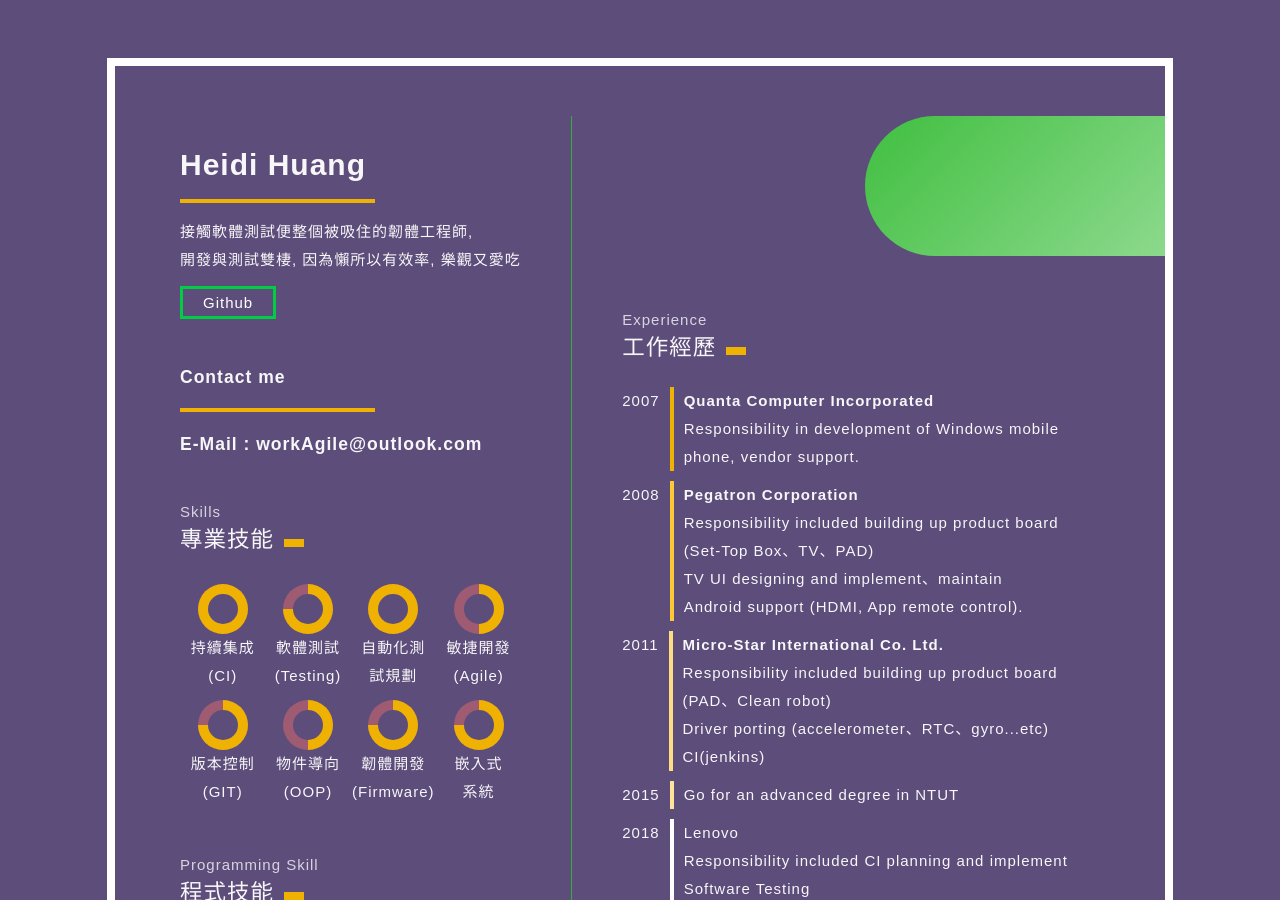
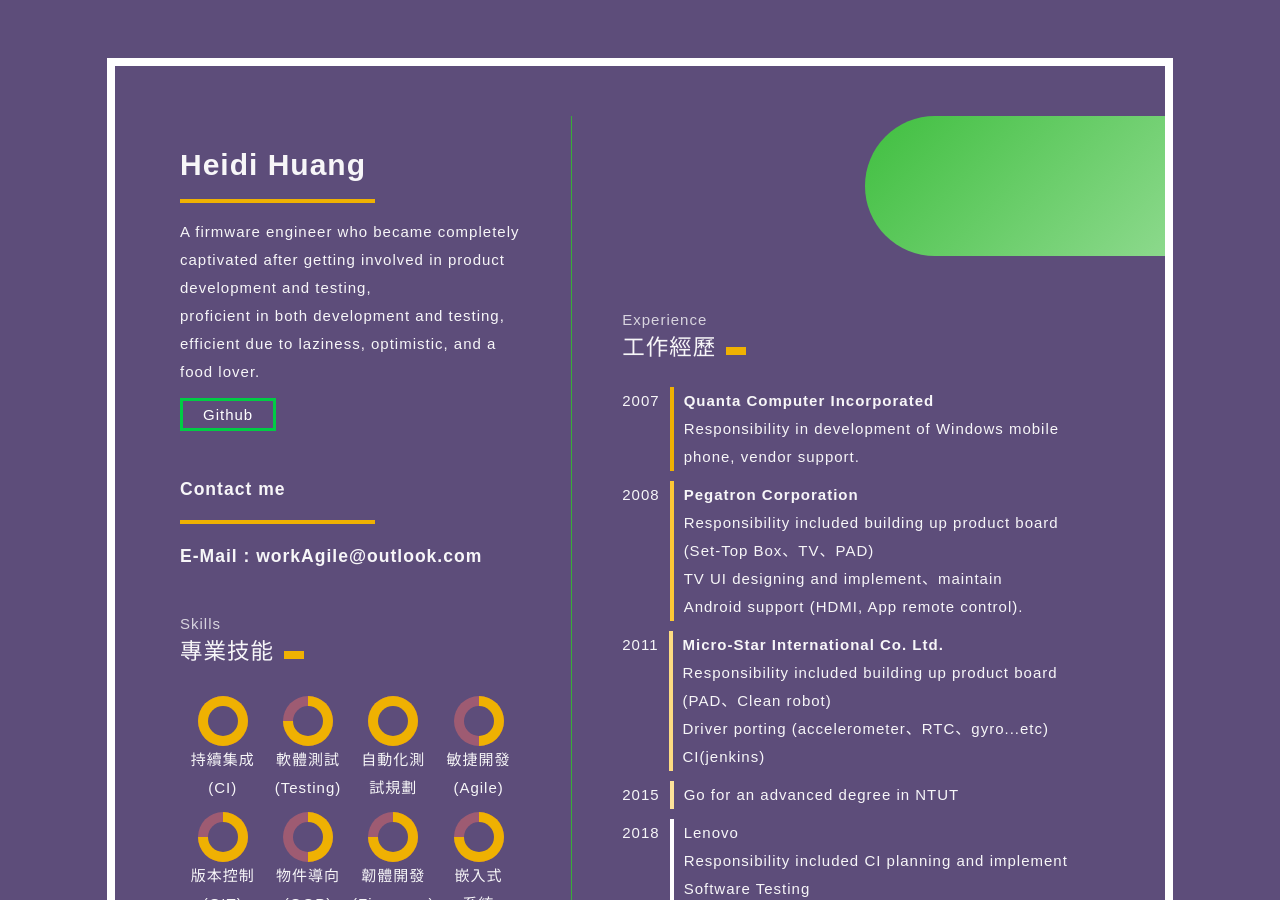
Before and after one commit to gitmaruneko/gitmaruneko.github.io, a Jekyll site: the page personal.html, which Jekyll copies as it is, in a window 1280 px wide and 900 px high. Built offline with Jekyll 4.4.1, drawn with Linux system fonts in a browser that asks for light colours.

Commit message:
Update personal intro content

```diff
--- a/personal.html
+++ b/personal.html
@@ -17,7 +17,7 @@
   <div class="left">
     <h1>Heidi Huang</h1>
     <hr>
-    <p>接觸軟體測試便整個被吸住的韌體工程師, </br>開發與測試雙棲, 因為懶所以有效率, 樂觀又愛吃</p>
+    <p>A firmware engineer who became completely captivated after getting involved in product development and testing, </br>proficient in both development and testing, efficient due to laziness, optimistic, and a food lover.</p>
     <div class="buttons">
       <a class="btn" href="https://github.com/gitmaruneko" target="_blank">Github</a>
     </br>    </br>
```
